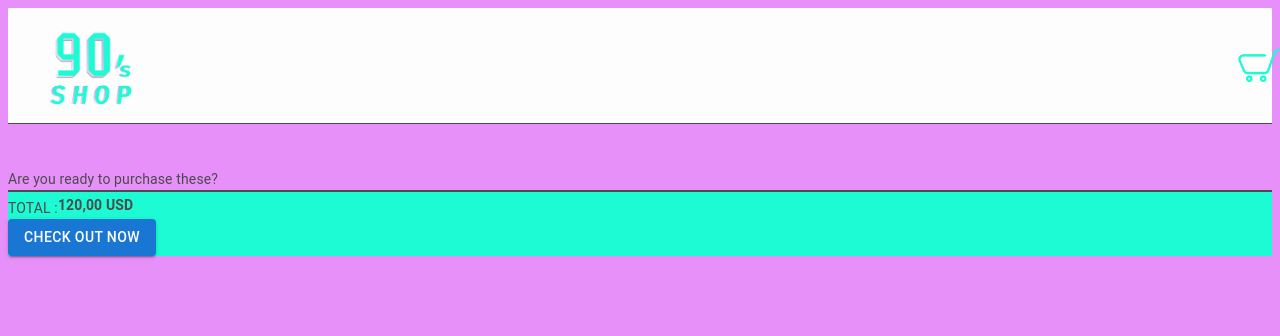
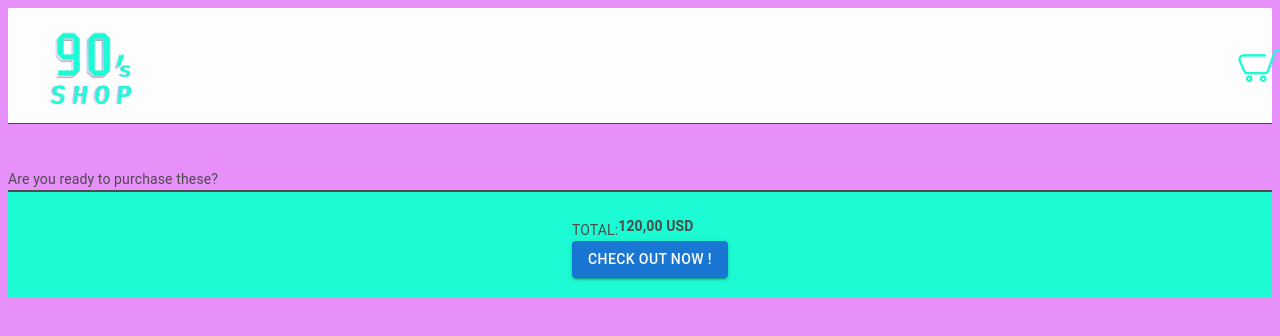
Before and after one commit to wakenedo/cgt-test-fe-marketplace, a React (Create React App) app: page /Cart in a window 1280 px wide. Shown: the top 336 px of the page. Built offline with nearby package versions, Linux system fonts and the light colour scheme.

Commit message:
Cart - Part 3

```diff
--- /dev/null
+++ b/src/pages/Cart/CheckOut/CheckOutNow/index.js
@@ -0,0 +1,58 @@
+import React from 'react'
+import { Box, Button, Typography } from '@mui/material'
+
+const CheckOutNow = () => {
+  return (
+    <Box
+      padding='20px'
+    >
+      <Box
+        display='flex'
+        alignItems='center'
+      >
+        <Box
+          sx={{
+            marginTop: {
+              lg: '',
+              md: '8px',
+              xs: '',
+            }
+          }}
+        >
+          <Typography
+            color='#4B4B4B'
+            sx={{
+              fontSize: {
+                lg: '',
+                md: '12px',
+                xs: '',
+              }
+            }}
+          >
+            TOTAL:
+          </Typography>
+        </Box>
+        <Typography
+          fontWeight='bold'
+          color='#4B4B4B'
+          sx={{
+            fontSize: {
+              lg: '',
+              md: '23px',
+              xs: '',
+            }
+          }}
+        >
+          120,00 USD
+        </Typography>
+      </Box>
+      <Button
+        variant='contained'
+      >
+        Check Out Now !
+      </Button>
+    </Box>
+  )
+}
+
+export default CheckOutNow
--- /dev/null
+++ b/src/pages/Cart/CheckOut/CheckOutProducts/index.js
@@ -0,0 +1,27 @@
+import React from 'react'
+import { Box } from '@mui/material'
+
+const CheckOutProducts = () => {
+  return (
+    <Box
+      backgroundColor='#fdfdfd'
+      sx={{
+        width: {
+          lg: '',
+          md: '250px',
+          xs: '',
+        },
+        margin: {
+          lg: '',
+          md: '10px',
+          xs: '',
+
+        }
+      }}
+    >
+
+    </Box>
+  )
+}
+
+export default CheckOutProducts
--- a/src/pages/Cart/CheckOut/index.js
+++ b/src/pages/Cart/CheckOut/index.js
@@ -1,58 +1,24 @@
 import React from 'react'
-import { Box, Button, Typography } from '@mui/material'
+import { Box } from '@mui/material'
+import CheckOutNow from './CheckOutNow'
+import CheckOutProducts from './CheckOutProducts'
 
-const CheckOut = () => {
+const CheckOut = ({ cart }) => {
   return (
     <Box
       backgroundColor='#1CFBD3'
+      justifyContent='center'
+      sx={{
+        display: {
+          lg: '',
+          md: 'flex',
+          xs: '',
+        }
+      }}
     >
-      <Box>
-        <Box
-          display='flex'
-          alignItems='center'
-        >
-          <Box
-            sx={{
-              marginTop: {
-                lg: '',
-                md: '6px',
-                xs: '',
-              }
-            }}
-          >
-            <Typography
-              color='#4B4B4B'
-              sx={{
-                fontSize: {
-                  lg: '',
-                  md: '12px',
-                  xs: '',
-                }
-              }}
-            >
-              TOTAL :
-            </Typography>
-          </Box>
-          <Typography
-            fontWeight='bold'
-            color='#4B4B4B'
-            sx={{
-              fontSize: {
-                lg: '',
-                md: '20px',
-                xs: '',
-              }
-            }}
-          >
-            120,00 USD
-          </Typography>
-        </Box>
-        <Button
-          variant='contained'
-        >
-          Check Out Now
-        </Button>
-      </Box>
+
+      <CheckOutProducts />
+      <CheckOutNow />
     </Box>
   )
 }
```
